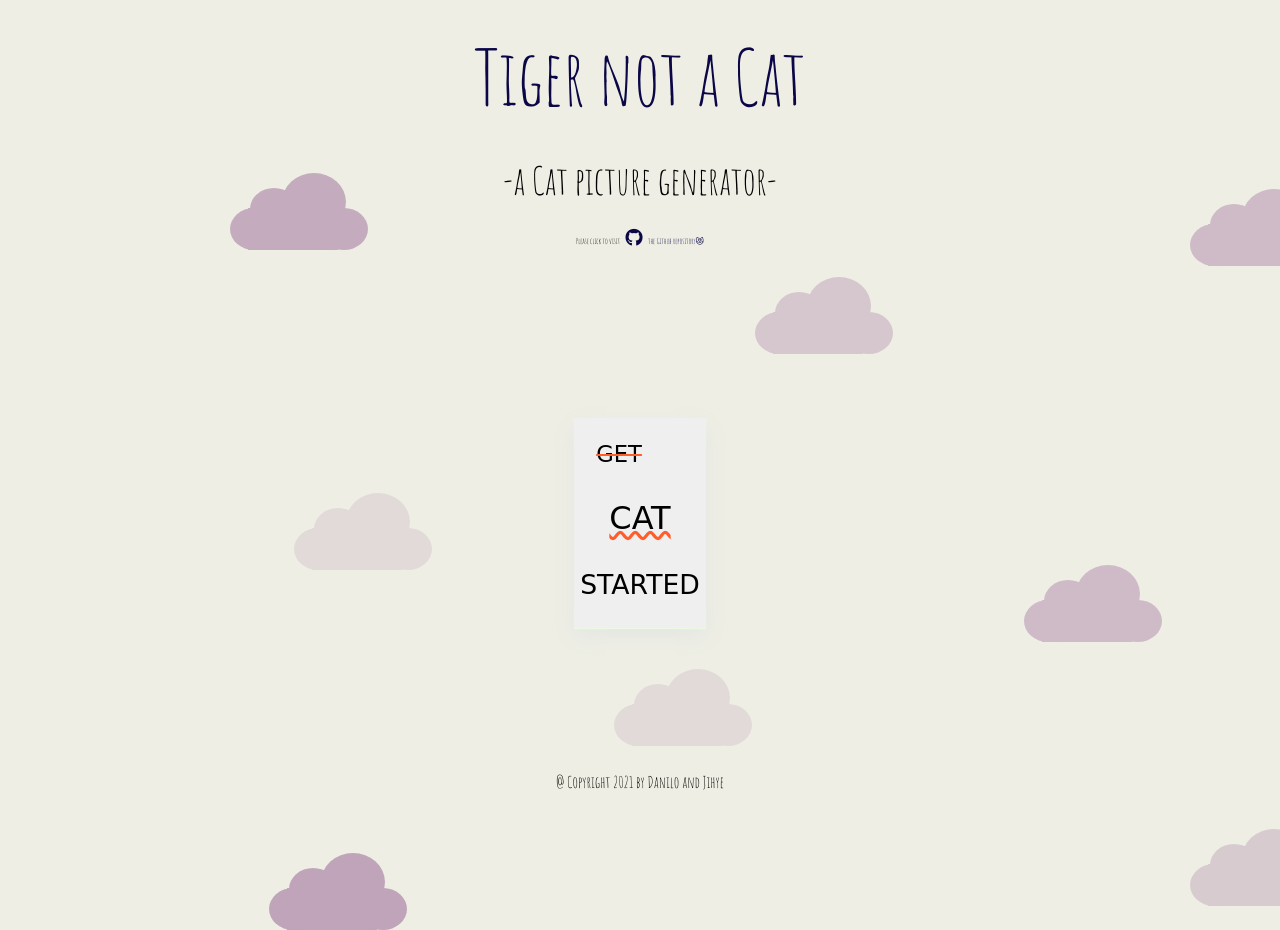
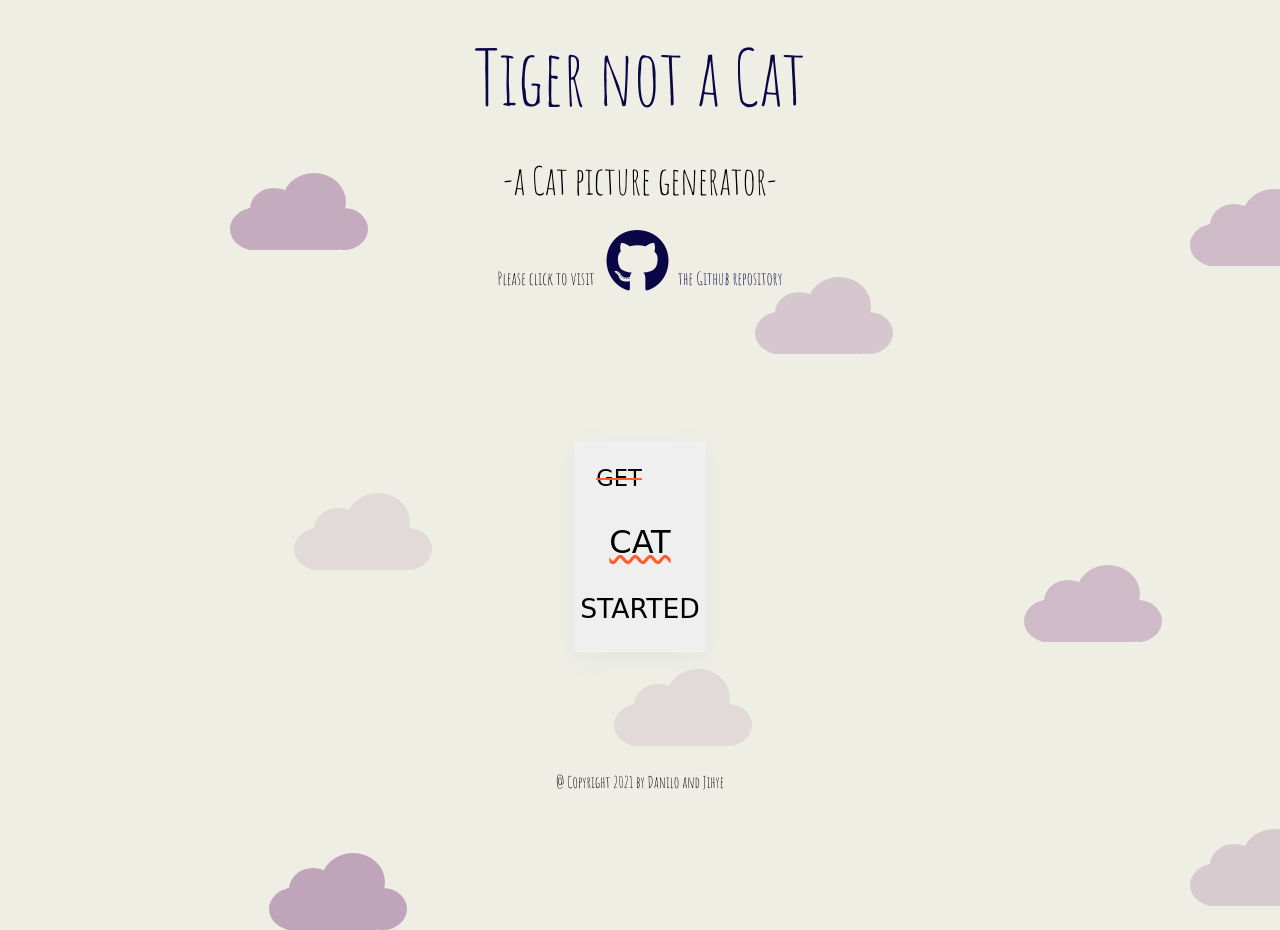
Before and after one commit to fac22/tiger-not-a-cat, a website: page index.html in a window 1280 px wide. Drawn offline with Linux system fonts and the light colour scheme; a web font is replaced by a local one.

Commit message:
extra changes github icon and font size changed cat fact alinged center and width changed

```diff
--- a/index.html
+++ b/index.html
@@ -36,9 +36,8 @@
       >
       <p>-a Cat picture generator-</p>
       <p>
-        <p class="link__github">Please click to visit&nbsp;&nbsp;&nbsp; <a href="https://github.com/fac22/tiger-not-a-cat" target="_blank"
-          > <i class="fab fa-github"></i>&nbsp;&nbsp;&nbsp;
-          the Github repository😻 </a
+        <p class="link__github">Please click to visit&nbsp;&nbsp;&nbsp;<a href="https://github.com/fac22/tiger-not-a-cat" target="_blank"
+          > <i class="fab fa-github"></i>&nbsp;&nbsp;&nbsp;the Github repository</a
         ></p>
 
       </p>
--- a/style.css
+++ b/style.css
@@ -45,12 +45,12 @@ header p:nth-child(3) {
 }
 
 .link__github {
-  font-size: 0.5rem;
+  font-size: 1rem;
   min-width: 80%;
 }
 
 .fa-github {
-  font-size: 1.1rem;
+  font-size: 2rem;
 }
 
 .error__container {
@@ -266,6 +266,7 @@ footer {
     flex-direction: column;
     justify-content: space-between;
     max-height: 100%;
+    margin: center;
   }
 
   header {
@@ -290,7 +291,14 @@ footer {
   main {
     margin: 0;
   }
+  .link__github {
+    font-size: 1.1rem;
+    min-width: 80%;
+  }
 
+  .fa-github {
+    font-size: 4rem;
+  }
   .form__container {
     margin: 0;
     width: 100vw;
@@ -310,6 +318,11 @@ footer {
     height: auto;
     z-index: 100;
     opacity: 0.8;
+  }
+
+  .cat__fact {
+    max-width: 60%;
+    margin: auto;
   }
 
   .error__message {
```
